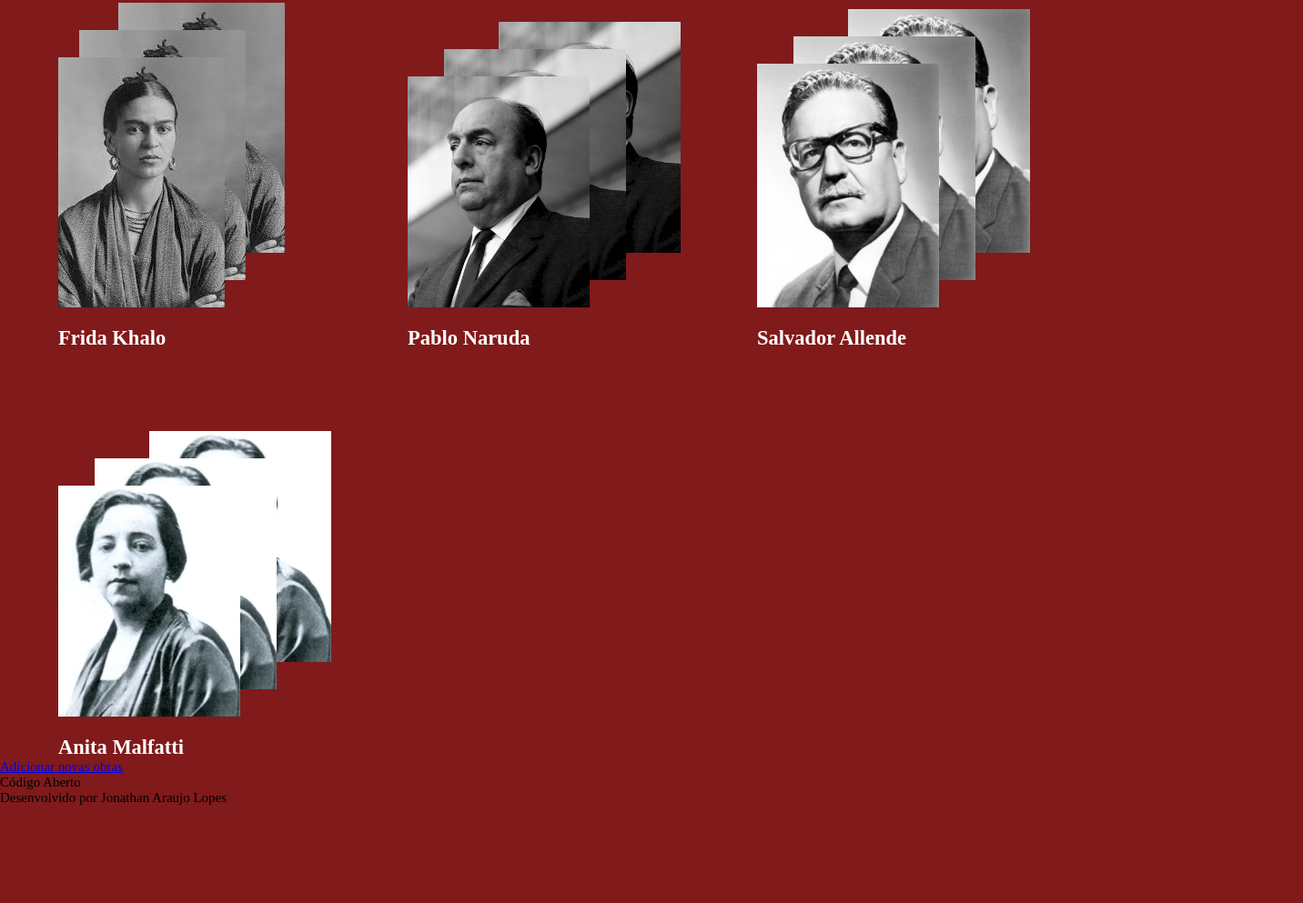
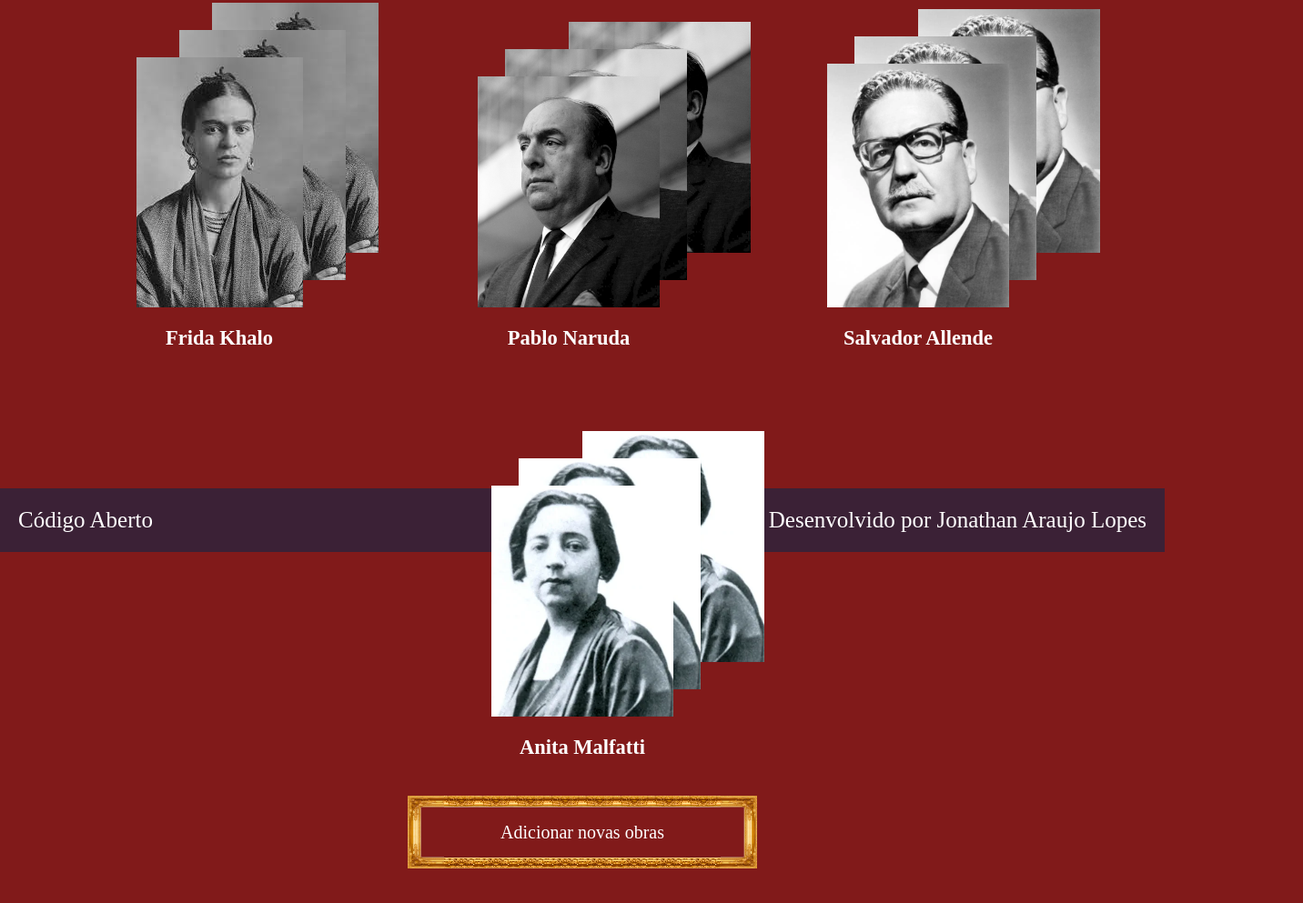
Before and after one commit to jonny10/MuseuDoJonny, a website: page index.html in a window 1280 px wide. Shown: the part 193-1186 px from the top of the page at 91% size, 1432 px wide, since content can reach past the window. Before the commit the page ends 1079 px from the top, so only its background shows below. Drawn offline with Linux system fonts and the light colour scheme.

Commit message:
Att03/06

```diff
--- a/CSS/home.css
+++ b/CSS/home.css
@@ -18,6 +18,8 @@ body {
     box-sizing: border-box;
     font-size: 1.5rem;
     background-color: rgba(119, 8, 8, 0.925);
+    margin-bottom: 10rem;
+    overflow-x: hidden;
 }
 .title h1{
     text-align: center;
@@ -39,6 +41,7 @@ body {
     height: 45rem;
     display: flex;
     flex-direction: column;
+    align-items: center;
     justify-content: end;
     flex: 1 2 28rem;
 }
@@ -55,17 +58,57 @@ body {
 }
 .imgA1 img{
     position:relative;
+    left: 23rem;
+    top: -3rem;
+    z-index: 2;
+}
+.imgA2 img{
+    position:relative;
     z-index: 3;
 }
-.imgA2 img{
-
-    position:relative; left: -16rem; top: -3rem; z-index: 2;
-}
 .imgA3 img{
-    position:relative; left: -30rem; top: -6rem; z-index: 1;
+    position:relative;
+    left: -10rem;
+    top: -6rem;
+    z-index: 1;
 }
 .menu-artista{
     font-size: 1.5rem;
     margin-top: 1.7rem;
     color: white;
 }
+.button{
+    height: 8rem;
+    margin: 4rem auto;
+    width: 30%;
+}
+.buttonCadastro{
+    border-image: url("../Assests/img/moldura.png") 200 / 10rem round;
+    border-style: solid;
+    width: 100%;
+    height: 100%;
+    display: flex;
+    justify-content: center;
+    align-items: center;
+}
+.buttonCadastro a{
+    text-decoration: none;
+    color: white;
+    padding: 3.1rem calc( (100% - 18.5rem) /2 ) ;
+    font-size: 2rem;
+}
+.barrafooter{
+    margin-top: 3rem;
+    height: 7rem;
+    width: 100%;
+    background-color: #3B2136;
+    position: fixed;
+    bottom: 0;
+    display: flex;
+    justify-content: space-between;
+    align-items: center;
+    padding: 2rem;
+    color: white;
+    font-family: League Spartan;
+    font-size: 2.5rem;
+}
```
Also changed, not shown: Assests/img/moldura.png (added).
